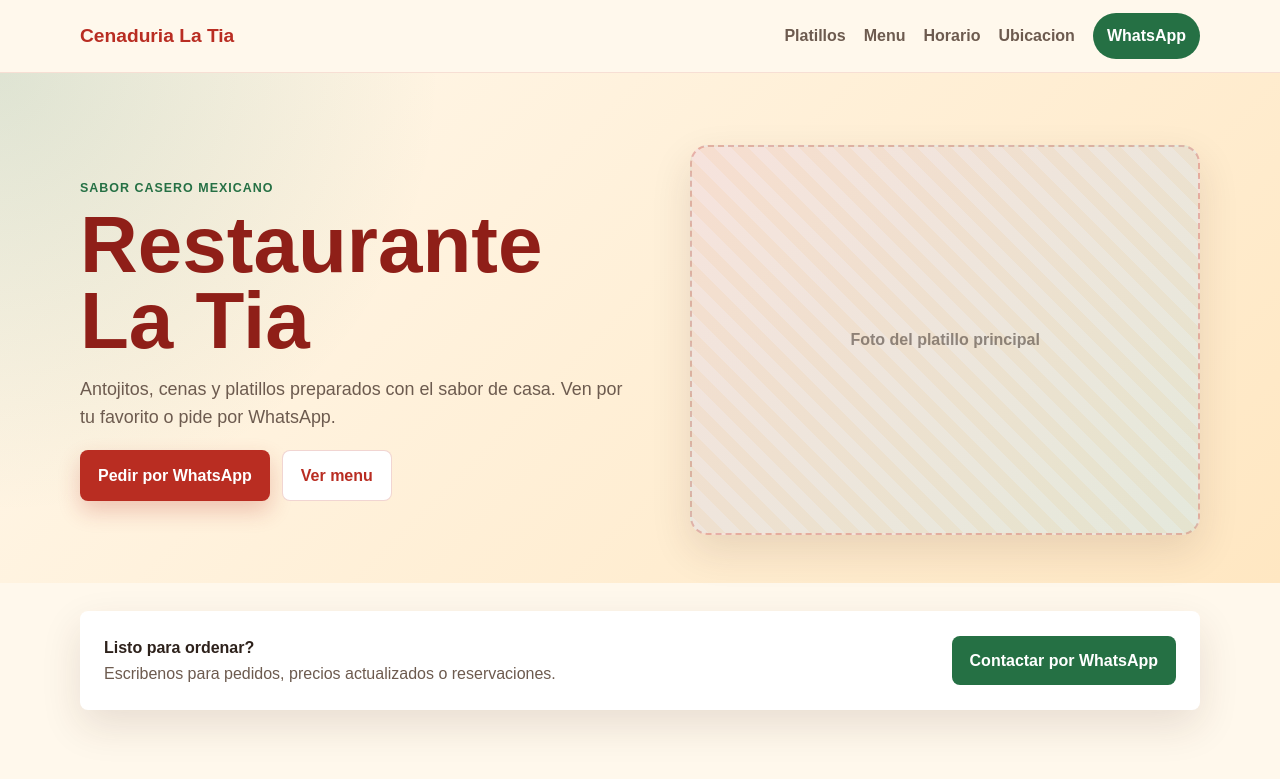
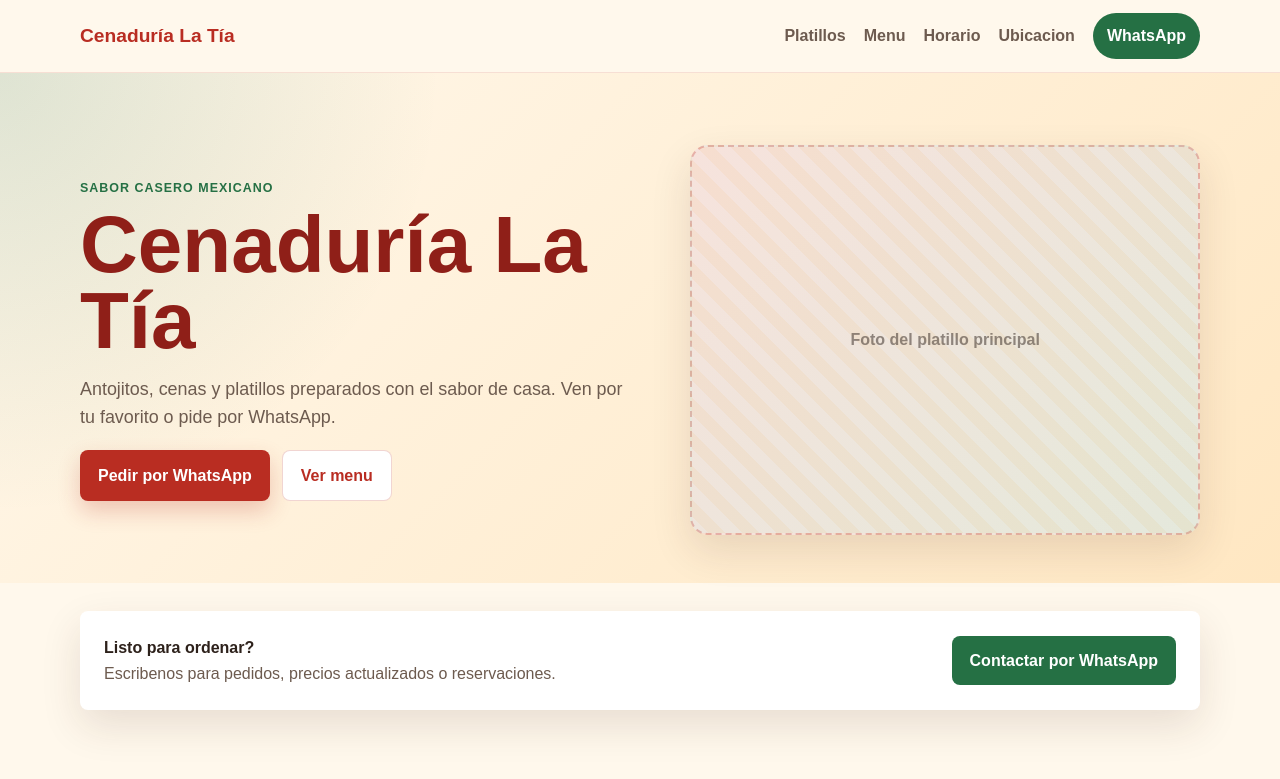
Before and after one commit to Yovani333/Cenaduria-la-tia, a plain HTML site: page index.html in a window 1280 px wide. Shown: the top 779 px of the page. Drawn offline with Linux system fonts and the light colour scheme.

Commit message:
Corregir nombre del restaurante

```diff
--- a/index.html
+++ b/index.html
@@ -3,14 +3,14 @@
 <head>
   <meta charset="UTF-8">
   <meta name="viewport" content="width=device-width, initial-scale=1.0">
-  <meta name="description" content="Cenaduria La Tia: comida mexicana casera, antojitos, cenas y pedidos por WhatsApp.">
-  <title>Cenaduria La Tia</title>
+  <meta name="description" content="Cenaduría La Tía: comida mexicana casera, antojitos, cenas y pedidos por WhatsApp.">
+  <title>Cenaduría La Tía</title>
   <link rel="stylesheet" href="style.css">
 </head>
 <body>
   <header class="site-header">
     <nav class="nav container" aria-label="Navegacion principal">
-      <a class="logo" href="#inicio">Cenaduria La Tia</a>
+      <a class="logo" href="#inicio">Cenaduría La Tía</a>
       <button class="menu-toggle" type="button" aria-label="Abrir menu" aria-expanded="false">
         <span></span>
         <span></span>
@@ -31,7 +31,7 @@
       <div class="container hero-grid">
         <div class="hero-content">
           <p class="eyebrow">Sabor casero mexicano</p>
-          <h1>Restaurante La Tia</h1>
+          <h1>Cenaduría La Tía</h1>
           <p class="hero-text">Antojitos, cenas y platillos preparados con el sabor de casa. Ven por tu favorito o pide por WhatsApp.</p>
           <div class="hero-actions">
             <a class="btn btn-primary" href="https://wa.me/5210000000000" target="_blank" rel="noopener">Pedir por WhatsApp</a>
@@ -139,7 +139,7 @@
         <div id="ubicacion">
           <p class="eyebrow">Ubicacion</p>
           <h2>Visitanos</h2>
-          <p>Agrega aqui la direccion completa de Cenaduria La Tia.</p>
+          <p>Agrega aqui la direccion completa de Cenaduría La Tía.</p>
           <div class="map-placeholder">Mapa o referencia de ubicacion</div>
         </div>
       </div>
@@ -163,7 +163,7 @@
 
   <footer class="footer">
     <div class="container footer-content">
-      <p>Copyright <span id="year"></span> Cenaduria La Tia. Todos los derechos reservados.</p>
+      <p>Copyright <span id="year"></span> Cenaduría La Tía. Todos los derechos reservados.</p>
       <a href="#inicio">Volver arriba</a>
     </div>
   </footer>
```
